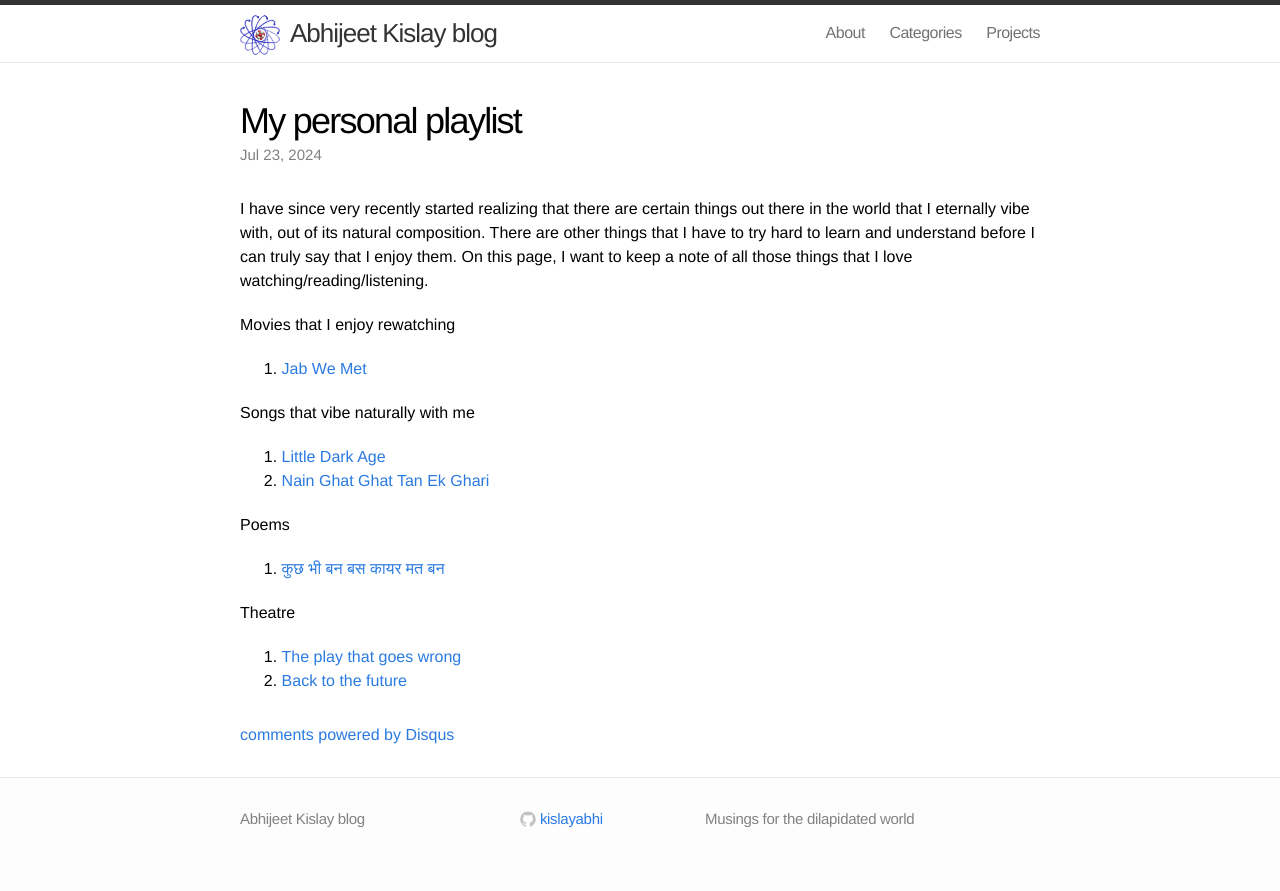
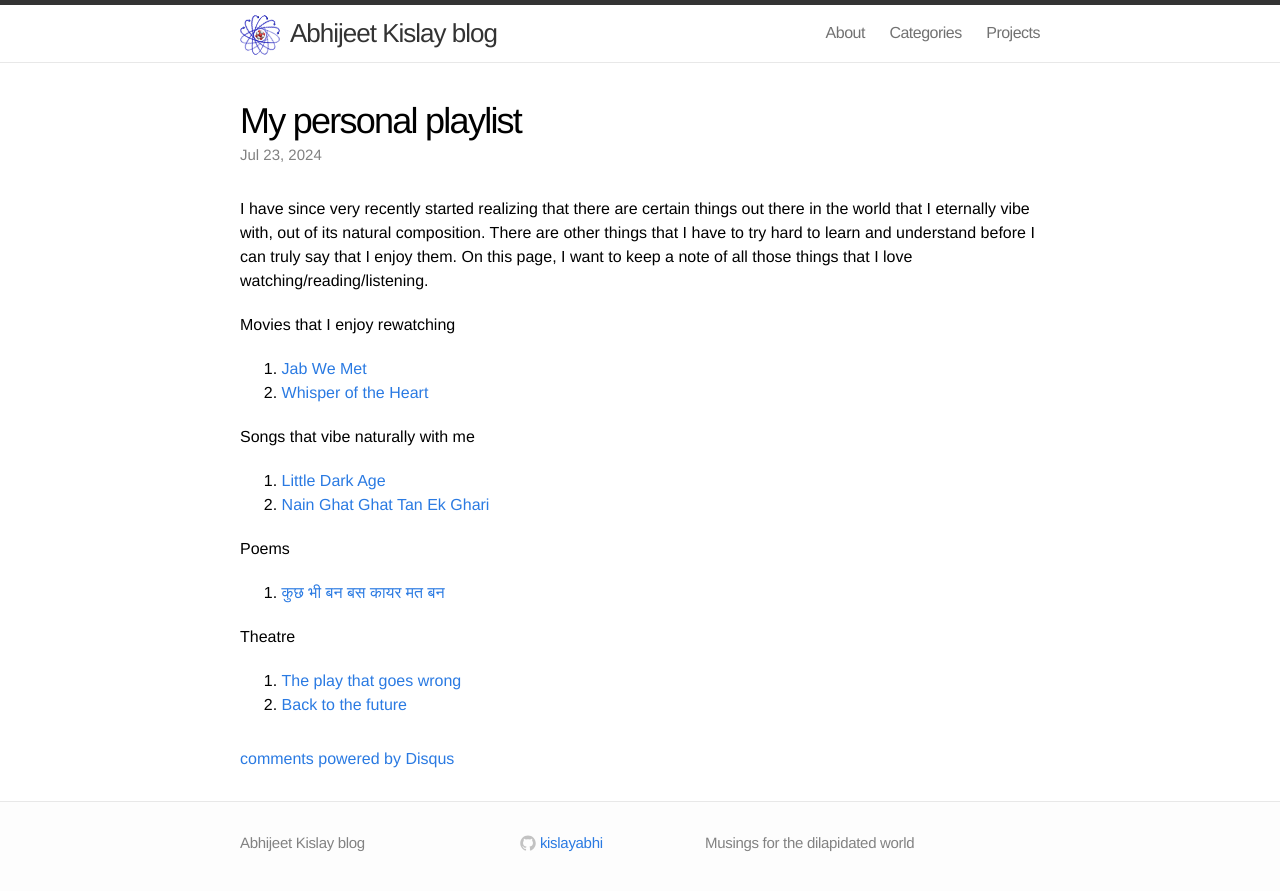
Before and after one commit to kislayabhi/kislayabhi.github.io, a Jekyll site: the page built from _posts/2024-7-23-My-personal-playlist.md, in a window 1280 px wide. Shown: the top 891 px of the page. Built offline with Jekyll 4.4.1, drawn with Linux system fonts in a browser that asks for light colours; comment, search, counter and statistics services are not loaded.

Commit message:
Update 2024-7-23-My-personal-playlist.md

```diff
--- a/_posts/2024-7-23-My-personal-playlist.md
+++ b/_posts/2024-7-23-My-personal-playlist.md
@@ -11,6 +11,7 @@ I have since very recently started realizing that there are certain things out t
 
 Movies that I enjoy rewatching
 1. [Jab We Met](https://www.imdb.com/title/tt1093370/)
+2. [Whisper of the Heart](https://www.imdb.com/title/tt0113824/)
 
 Songs that vibe naturally with me
 1. [Little Dark Age](https://music.youtube.com/watch?v=ETEg-SB01QY&si=m2pNNlSB0dmkBMG4)
```
